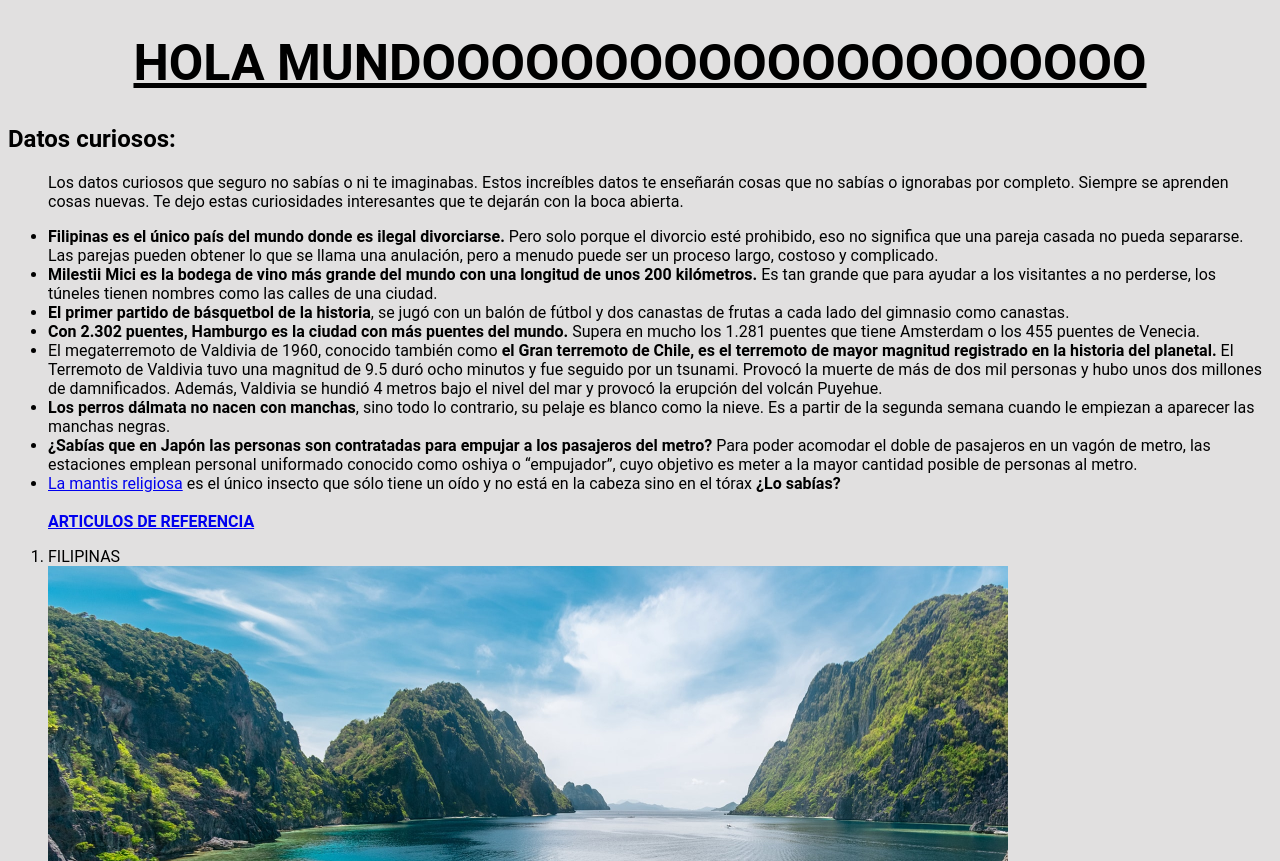
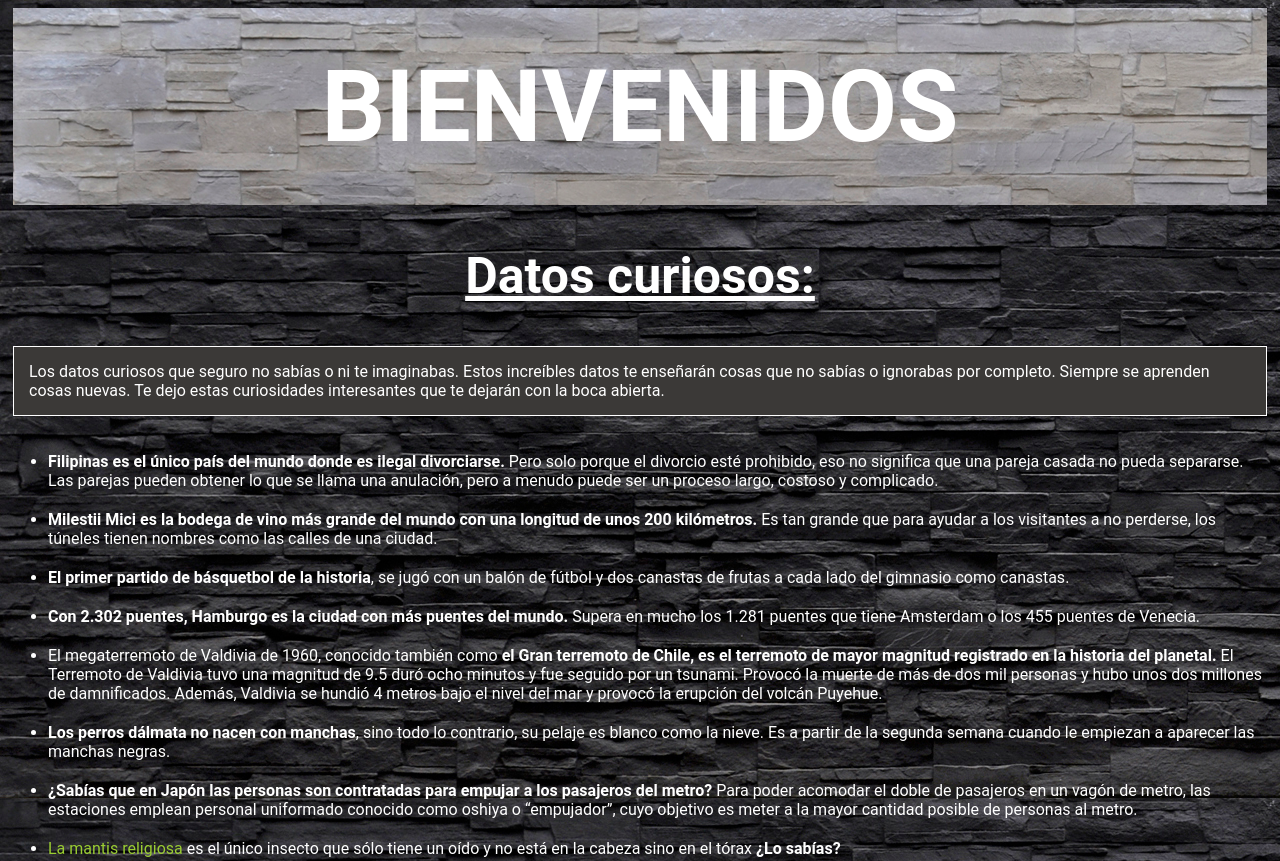
Before and after one commit to fabianlevin88/basic-web-server, a website: page index.html in a window 1280 px wide. Shown: the top 861 px of the page. Drawn offline with Linux system fonts and the light colour scheme.

Commit message:
edited page, added banner and background, links color, change fontsize

```diff
--- a/index.html
+++ b/index.html
@@ -7,12 +7,12 @@
 </head>
 <body>
     <header>
-        <h1>HOLA MUNDOOOOOOOOOOOOOOOOOOOOO</h1>
+        <h1>BIENVENIDOS</h1>
     </header>
     <section>
-        <article class="datoscuriosos">
-            <h2>Datos curiosos:</h2>
-            <blockquote>Los datos curiosos que seguro no sabías o ni te imaginabas. Estos increíbles datos te enseñarán cosas que no sabías o ignorabas por completo.
+        <article>
+            <h2 class="subtitulo">Datos curiosos:</h2>
+            <blockquote class="textobase">Los datos curiosos que seguro no sabías o ni te imaginabas. Estos increíbles datos te enseñarán cosas que no sabías o ignorabas por completo.
             Siempre se aprenden cosas nuevas. Te dejo estas curiosidades interesantes que te dejarán con la boca abierta.</blockquote>
             <ul>
                 <li><strong>Filipinas es el único país del mundo donde es ilegal divorciarse.</strong> Pero solo porque el divorcio esté prohibido,
@@ -25,9 +25,9 @@
                 <li>El megaterremoto de Valdivia de 1960, conocido también como <strong>el Gran terremoto de Chile, es el terremoto de mayor magnitud registrado en la historia del planetal.</strong> El Terremoto de Valdivia tuvo una magnitud de 9.5 duró ocho minutos y fue seguido por un tsunami. Provocó la muerte de más de dos mil personas y hubo unos dos millones de damnificados. Además, Valdivia se hundió 4 metros bajo el nivel del mar y provocó la erupción del volcán Puyehue.</li>
                 <li><strong>Los perros dálmata no nacen con manchas</strong>, sino todo lo contrario, su pelaje es blanco como la nieve. Es a partir de la segunda semana cuando le empiezan a aparecer las manchas negras.</li>
                 <li><strong>¿Sabías que en Japón las personas son contratadas para empujar a los pasajeros del metro?</strong> Para poder acomodar el doble de pasajeros en un vagón de metro, las estaciones emplean personal uniformado conocido como oshiya o “empujador”, cuyo objetivo es meter a la mayor cantidad posible de personas al metro.</li>
-                <li><a href="https://www.planetacurioso.com/2011/12/15/un-dia-en-la-vida-de-una-mantis-religiosa-o-campamocha-fotos/">La mantis religiosa</a> es el único insecto que sólo tiene un oído y no está en la cabeza sino en el tórax <strong>¿Lo sabías?</strong></li>
+                <li><a href="https://www.planetacurioso.com/2011/12/15/un-dia-en-la-vida-de-una-mantis-religiosa-o-campamocha-fotos/" class="mantis">La mantis religiosa</a> es el único insecto que sólo tiene un oído y no está en la cabeza sino en el tórax <strong>¿Lo sabías?</strong></li>
                 <br>
-                <a href="https://www.planetacurioso.com/2019/06/24/10-datos-curiosos-que-seguro-ni-te-imaginabas-14/"><strong>ARTICULOS DE REFERENCIA</strong></a>
+                <a href="https://www.planetacurioso.com/2019/06/24/10-datos-curiosos-que-seguro-ni-te-imaginabas-14/" class="referencia"><strong>ARTICULOS DE REFERENCIA</strong></a>
             </ul>
             <ol>
                 <li>FILIPINAS</li>
--- a/public/css/style.css
+++ b/public/css/style.css
@@ -1,19 +1,39 @@
 body {
-    background: #E1E0E0;
+    background-image: url(../imagenes/textura.jpg)!important;
     font-family: 'Roboto', sans-serif;
+    color: white;
+    background-repeat: initial;
 }
 
 footer {
     text-align: center;
     font-size: 40px;
     color: red;
-
+    display: block;
+    background: #3B3937;
 }
 
 h1 {
-    text-decoration: underline;
+    text-align: center;
+    font-size: 100px;
+    color: white;
+    display: block;
+    background-image: url(../imagenes/texturatitulo.jpg);
+    margin: 5px 5px;
+    padding: 40px;
+}
+
+.subtitulo {
     text-align: center;
     font-size: 50px;
+    text-decoration: underline;
+}
+
+.textobase {
+    border: 1px white solid;
+    margin: 5px 5px;
+    padding: 15px;
+    background: #3B3937;
 }
 
 #kilo {
@@ -25,3 +45,37 @@ h1 {
     font-size: 25px;
     color: green;
 }
+
+a:link.referencia {
+    color: lightcoral;
+    font-size: 30px;
+    text-decoration: none;
+}
+
+a:hover.referencia {
+    color: blue;
+    text-decoration: underline;
+}
+
+a:active.referencia {
+    color: red;
+    text-decoration: underline;
+}
+
+a:link.mantis {
+    text-decoration: none;
+    color: yellowgreen;
+}
+
+a:hover.mantis {
+    color: blue;
+    text-decoration: underline;
+}
+
+a:active.mantis {
+    color: red;
+}
+
+li {
+    padding: 20px 0px 0px;
+}
```
Also changed, not shown: public/imagenes/banner.png (added), public/imagenes/textura.jpg (added), public/imagenes/texturatitulo.jpg (added).
